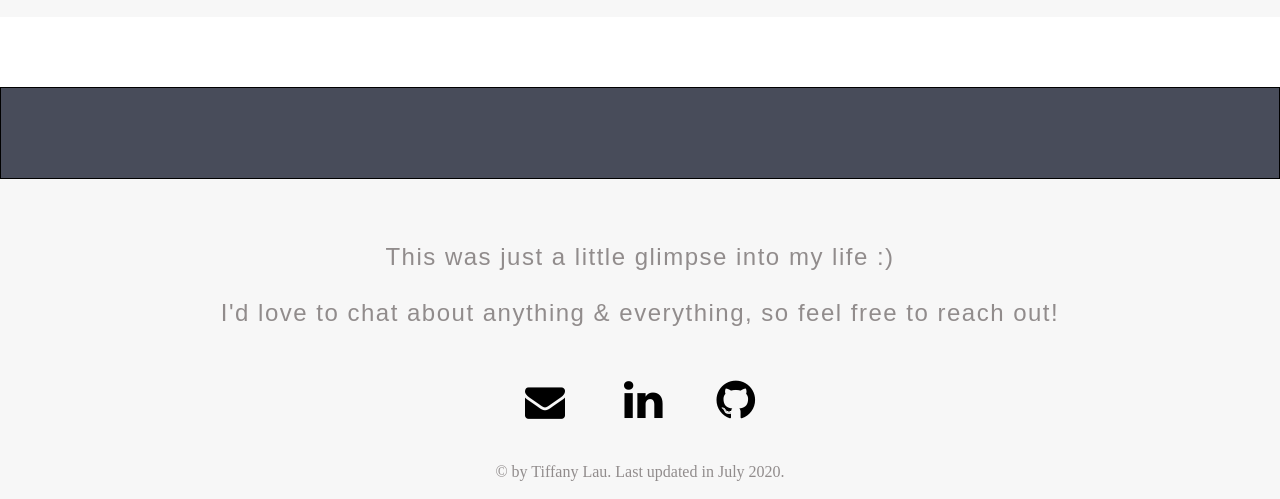
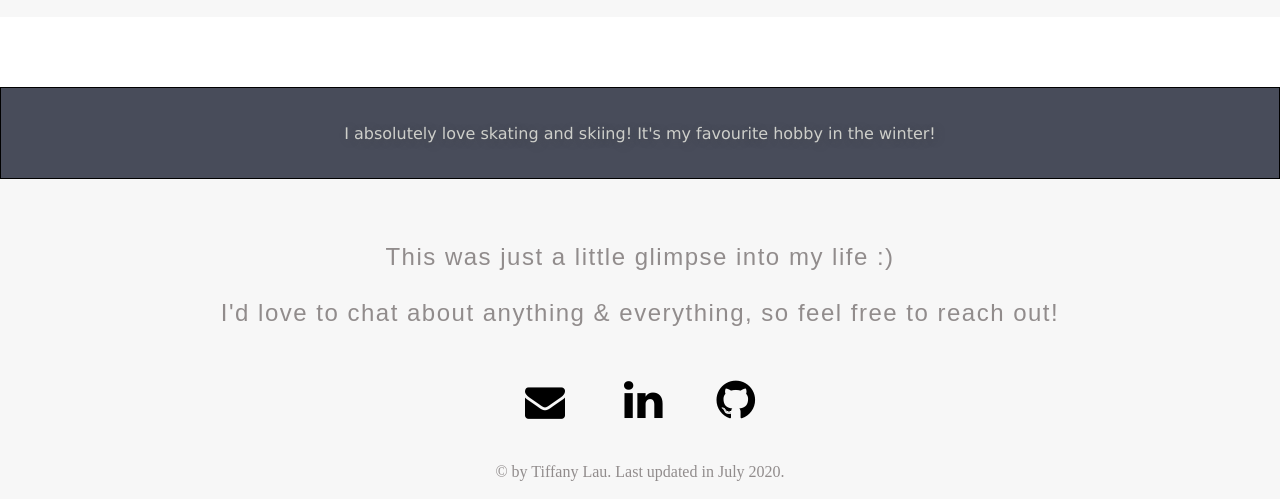
Before and after one commit to TiffLau/TiffLau.github.io, a plain HTML site: page index.html in a window 1280 px wide. Shown: the part 5952-6451 px from the top of the page. Drawn offline with nearby package versions, Linux system fonts and the light colour scheme.

Commit message:
Added a fun fact!

```diff
--- a/index.html
+++ b/index.html
@@ -411,7 +411,7 @@
 
     <!--Fun Fact-->
     <div class="funfacts">
-        <p class="funfacts_description"></p>
+        <p class="funfacts_description">I absolutely love skating and skiing! It's my favourite hobby in the winter!</p>
     </div>
 
     <!--Contact-->
```
